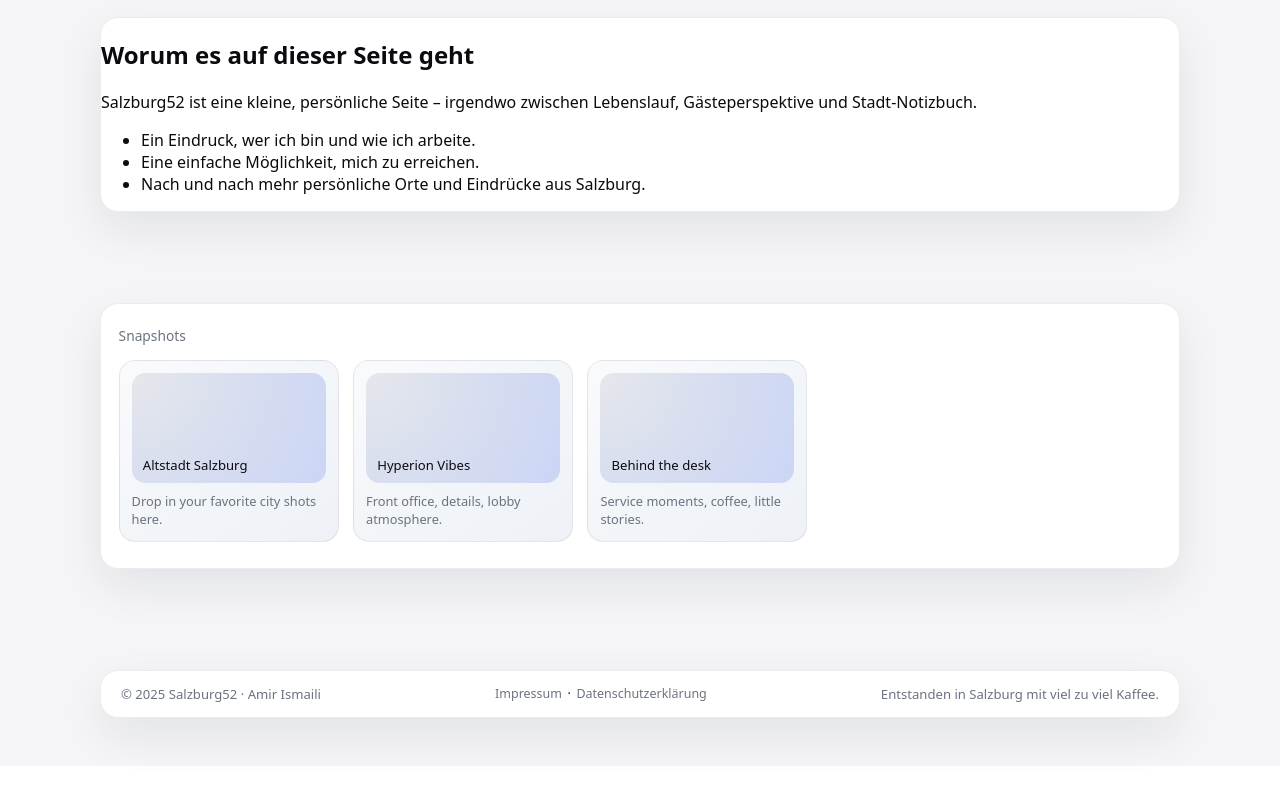
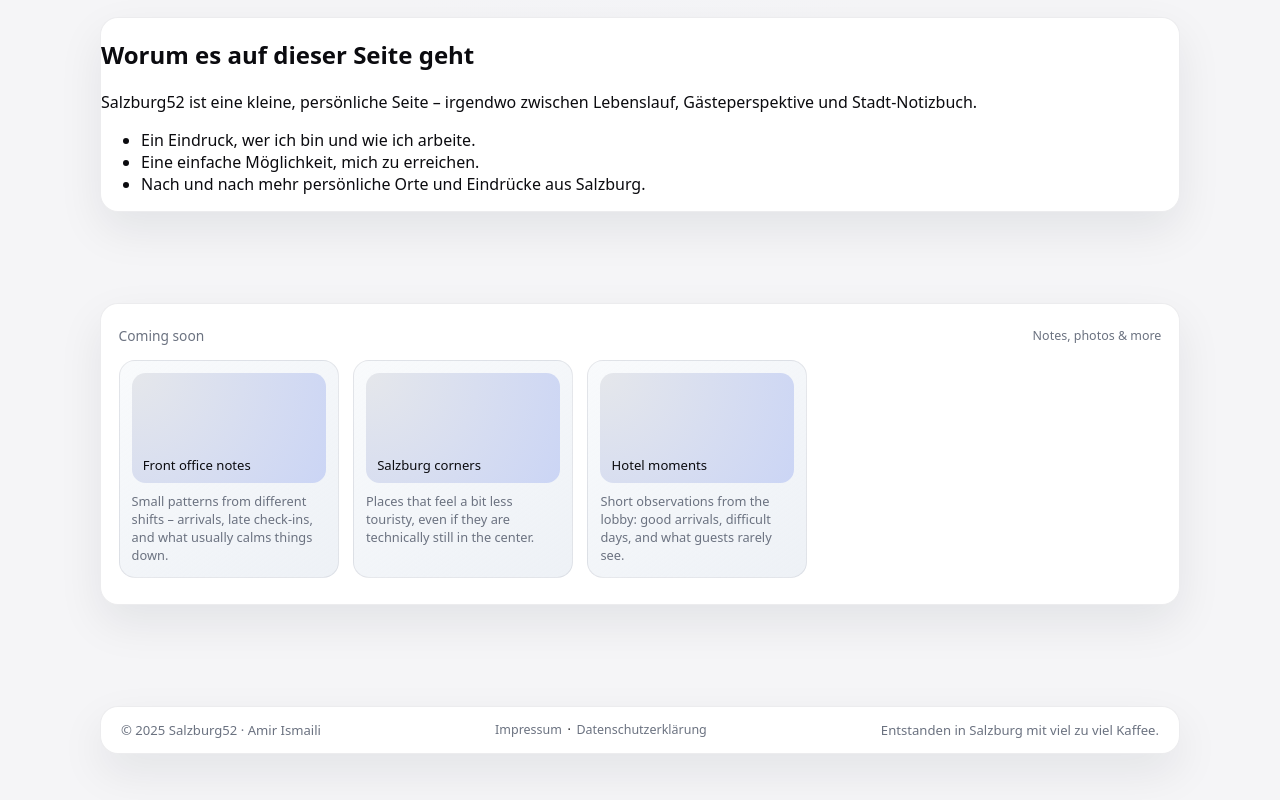
Before and after one commit to luv2loot/salzburg52, a Next.js app: page /de in a window 1280 px wide. Shown: the part 649-1449 px from the top of the page. Before the commit the page ends 1415 px from the top, so only its background shows below. Built offline with nearby package versions, Linux system fonts and the light colour scheme.

Commit message:
Update MediaStrip.js

```diff
--- a/components/MediaStrip.js
+++ b/components/MediaStrip.js
@@ -2,49 +2,93 @@
 
 import { motion } from "framer-motion";
 
-const defaultItems = [
+const ITEMS = [
   {
-    id: "salzburg-center",
-    label: "Altstadt Salzburg",
-    note: "Drop in your favorite city shots here."
+    id: "shift-notes",
+    label: "Front office notes",
+    note: "Small patterns from different shifts – arrivals, late check-ins, and what usually calms things down.",
+    tag: "Work"
   },
   {
-    id: "hotel-vibes",
-    label: "Hyperion Vibes",
-    note: "Front office, details, lobby atmosphere."
+    id: "salzburg-corners",
+    label: "Salzburg corners",
+    note: "Places that feel a bit less touristy, even if they are technically still in the center.",
+    tag: "City"
   },
   {
-    id: "coffee-break",
-    label: "Behind the desk",
-    note: "Service moments, coffee, little stories."
+    id: "hotel-moments",
+    label: "Hotel moments",
+    note: "Short observations from the lobby: good arrivals, difficult days, and what guests rarely see.",
+    tag: "Observations"
   }
 ];
 
-export default function MediaStrip({ items = defaultItems }) {
+const containerVariants = {
+  hidden: { opacity: 0, y: 10 },
+  visible: {
+    opacity: 1,
+    y: 0,
+    transition: { duration: 0.35, ease: "easeOut" }
+  }
+};
+
+const listVariants = {
+  hidden: { opacity: 0 },
+  visible: {
+    opacity: 1,
+    transition: { staggerChildren: 0.08 }
+  }
+};
+
+const cardVariants = {
+  hidden: { opacity: 0, y: 10 },
+  visible: {
+    opacity: 1,
+    y: 0,
+    transition: { duration: 0.3, ease: "easeOut" }
+  }
+};
+
+export default function MediaStrip() {
   return (
     <section className="app-shell mediastrip-root">
-      <div className="surface mediastrip-inner">
+      <motion.div
+        className="surface mediastrip-inner"
+        variants={containerVariants}
+        initial="hidden"
+        whileInView="visible"
+        viewport={{ once: true, margin: "-80px" }}
+      >
         <div className="mediastrip-header">
-          <span className="text-muted">Snapshots</span>
+          <span className="text-muted">Coming soon</span>
+          <span className="text-muted" style={{ fontSize: "0.78rem" }}>
+            Notes, photos & more
+          </span>
         </div>
-        <div className="mediastrip-row">
-          {items.map((item, index) => (
-            <motion.div
-              key={item.id ?? index}
+
+        <motion.div
+          className="mediastrip-row"
+          variants={listVariants}
+          initial="hidden"
+          whileInView="visible"
+          viewport={{ once: true, margin: "-40px" }}
+        >
+          {ITEMS.map((item) => (
+            <motion.article
+              key={item.id}
               className="mediastrip-card"
-              whileHover={{ y: -6, scale: 1.02 }}
-              transition={{ type: "spring", stiffness: 260, damping: 18 }}
+              variants={cardVariants}
+              whileHover={{ y: -4, scale: 1.02 }}
+              transition={{ type: "spring", stiffness: 260, damping: 22 }}
             >
               <div className="mediastrip-thumb-placeholder">
-                <span className="mediastrip-thumb-label">{item.label}</span>
+                <div className="mediastrip-thumb-label">{item.label}</div>
               </div>
-              {item.note && (
-                <p className="mediastrip-note text-muted">{item.note}</p>
-              )}
-            </motion.div>
+              <p className="mediastrip-note text-muted">{item.note}</p>
+            </motion.article>
           ))}
-        </div>
-      </div>
+        </motion.div>
+      </motion.div>
     </section>
   );
 }
```
